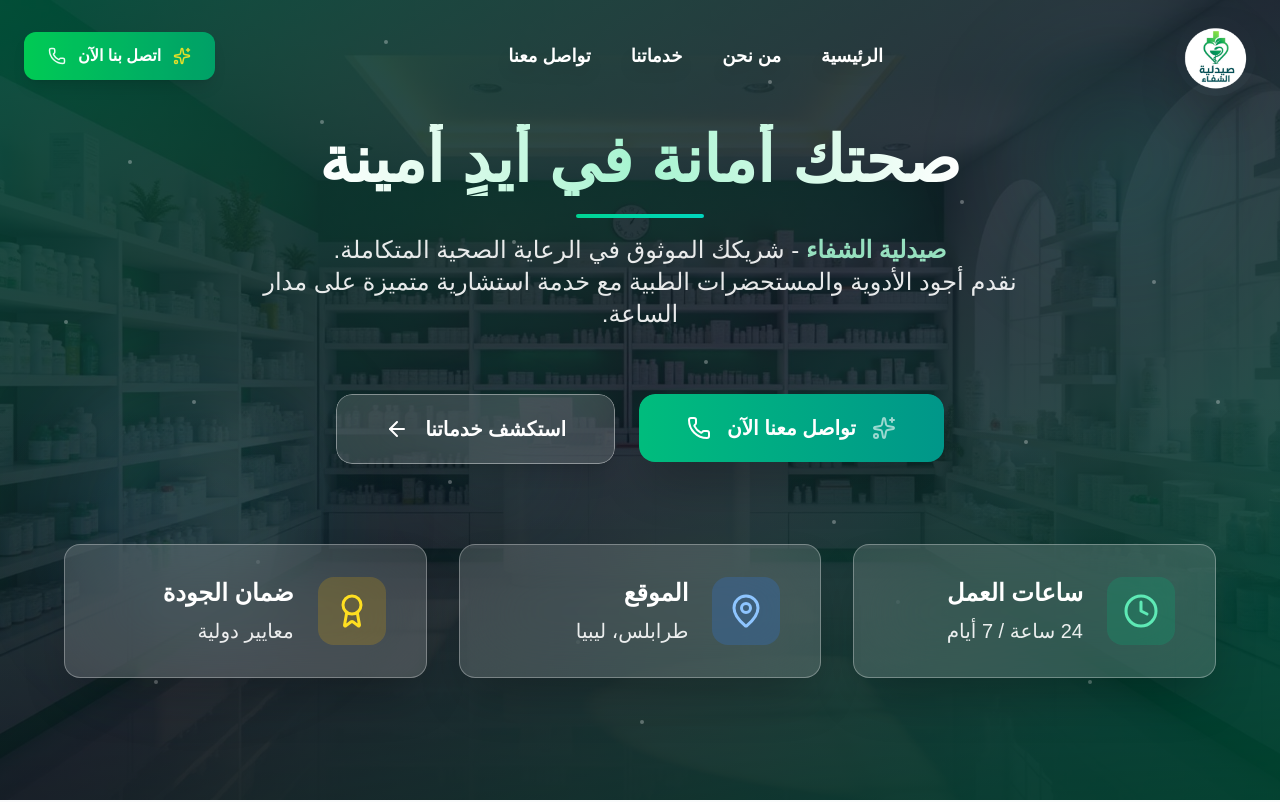
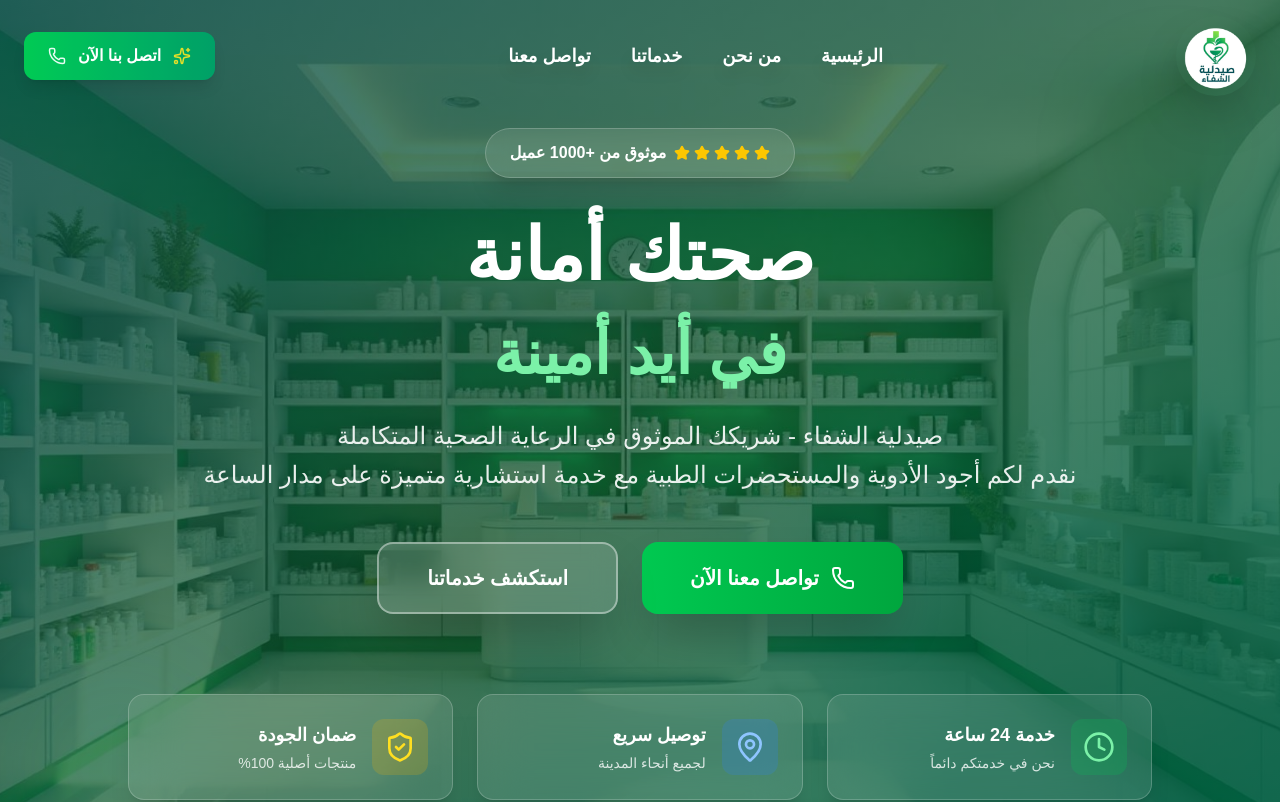
Before and after one commit to Win11HW/Health, a Next.js app: page / in a window 1280 px wide. Shown: the top 802 px of the page. Built offline with nearby package versions, Linux system fonts and the light colour scheme.

Commit message:
Refactor Hero component layout and styling; update background image, gradients, and add trust badge for enhanced visual appeal and user engagement.

```diff
--- a/components/Hero.tsx
+++ b/components/Hero.tsx
@@ -1,162 +1,128 @@
-"use client";
-
 import Image from 'next/image';
 import Link from 'next/link';
-import { Phone, ArrowLeft, Clock, MapPin, Award, Sparkles } from "lucide-react";
+import { Phone, Clock, MapPin, ShieldCheck, Star } from "lucide-react";
 
 export default function Hero() {
   return (
-    <div className="min-h-screen relative overflow-hidden" id="#">
-      <div className="relative w-full h-screen">
+    <div className="relative min-h-screen" id="#">
+
       {/* Background Image */}
       <div className="absolute inset-0">
         <Image
           src="/hero-bg.jpg"
-            alt="Hero Background"
+          alt="صيدلية الشفاء - الرعاية الصحية المتميزة"
           fill
-            className="object-cover w-full h-full"
           priority
+          className="object-cover"
         />
-          <div className="absolute inset-0 bg-black/40"></div> {/* optional overlay */}
+        {/* Professional Gradient Overlay */}
+        <div className="absolute inset-0 bg-gradient-to-br from-teal-900/80 via-green-900/70 to-emerald-800/90"></div>
       </div>
 
-        {/* Gradient Overlays */}
-        <div className="absolute inset-0 bg-gradient-to-br from-emerald-900/85 via-gray-900/75 to-emerald-800/90"></div>
-        <div className="absolute inset-0 bg-gradient-to-t from-black/30 via-transparent to-transparent"></div>
+      {/* Floating Decorative Elements */}
+      <div className="absolute inset-0 overflow-hidden pointer-events-none">
+        <div className="absolute top-20 right-10 w-32 h-32 bg-green-400/10 rounded-full blur-3xl animate-pulse"></div>
+        <div className="absolute bottom-20 left-10 w-40 h-40 bg-teal-400/10 rounded-full blur-3xl animate-pulse" style={{ animationDelay: '1s' }}></div>
+      </div>
 
-        {/* Animated Floating Elements */}
-        <div className="absolute inset-0 overflow-hidden">
-          <div className="floating-element absolute top-20 right-20 w-40 h-40 bg-gradient-to-r from-emerald-400/15 to-teal-400/15 rounded-full blur-3xl animate-float"></div>
-          <div className="floating-element absolute bottom-40 left-20 w-60 h-60 bg-gradient-to-r from-blue-400/10 to-emerald-400/10 rounded-full blur-3xl animate-float-delayed"></div>
-          <div className="floating-element absolute top-1/2 left-1/3 w-32 h-32 bg-gradient-to-r from-teal-400/10 to-emerald-400/10 rounded-full blur-2xl animate-pulse"></div>
+      <div className="container mx-auto px-6 py-32 relative z-10">
+        <div className="max-w-5xl mx-auto text-center">
 
-          {/* Particles */}
-          <div className="particles absolute inset-0">
-            {[
-              { left: '10%', top: '20%', delay: '0s', duration: '2s' },
-              { left: '25%', top: '15%', delay: '0.5s', duration: '3s' },
-              { left: '40%', top: '30%', delay: '1s', duration: '2.5s' },
-              { left: '60%', top: '10%', delay: '1.5s', duration: '3.5s' },
-              { left: '75%', top: '25%', delay: '2s', duration: '2s' },
-              { left: '90%', top: '35%', delay: '0.3s', duration: '4s' },
-              { left: '15%', top: '50%', delay: '1.2s', duration: '2.8s' },
-              { left: '35%', top: '60%', delay: '0.8s', duration: '3.2s' },
-              { left: '55%', top: '45%', delay: '2.5s', duration: '2.3s' },
-              { left: '80%', top: '55%', delay: '0.2s', duration: '3.8s' },
-              { left: '20%', top: '70%', delay: '1.8s', duration: '2.7s' },
-              { left: '45%', top: '80%', delay: '0.7s', duration: '3.3s' },
-              { left: '70%', top: '75%', delay: '2.2s', duration: '2.1s' },
-              { left: '85%', top: '85%', delay: '1.3s', duration: '3.7s' },
-              { left: '5%', top: '40%', delay: '0.9s', duration: '2.9s' },
-              { left: '30%', top: '5%', delay: '2.8s', duration: '2.4s' },
-              { left: '50%', top: '90%', delay: '0.4s', duration: '3.6s' },
-              { left: '65%', top: '65%', delay: '1.7s', duration: '2.6s' },
-              { left: '95%', top: '50%', delay: '2.3s', duration: '3.1s' },
-              { left: '12%', top: '85%', delay: '1.1s', duration: '2.2s' }
-            ].map((particle, i) => (
-              <div
-                key={i}
-                className="particle absolute w-1 h-1 bg-white/30 rounded-full animate-twinkle"
-                style={{
-                  left: particle.left,
-                  top: particle.top,
-                  animationDelay: particle.delay,
-                  animationDuration: particle.duration
-                }}
-              />
+          {/* Trust Badge */}
+          <div className="flex justify-center mb-8">
+            <div className="inline-flex items-center gap-2 bg-white/10 backdrop-blur-md px-6 py-3 rounded-full border border-white/20 shadow-xl">
+              <div className="flex items-center gap-1">
+                {[...Array(5)].map((_, i) => (
+                  <Star key={i} size={16} className="text-yellow-400 fill-current" />
                 ))}
+              </div>
+              <span className="text-white font-bold">موثوق من +1000 عميل</span>
             </div>
           </div>
 
-        {/* Main Content */}
-        <div className="relative h-full flex flex-col items-center justify-center text-white text-center px-6 z-10">
+          {/* Main Heading */}
+          <div className="text-white mb-12">
+            <h1 className="text-5xl md:text-7xl font-black leading-tight mb-6">
+              صحتك أمانة
+            </h1>
+            <h2 className="text-4xl md:text-6xl font-black text-green-300 mb-8">
+              في أيد أمينة
+            </h2>
 
-          {/* Hero Title */}
-          <div className="hero-title-container mb-0">
-            <h1 className="hero-title text-5xl md:text-7xl lg:text-8xl font-black leading-tight mb-4">
-              <span className="hero-gradient-text bg-gradient-to-r from-white via-emerald-200 to-white bg-clip-text text-transparent animate-gradient">
-                صحتك أمانة
-                في أيدٍ أمينة
-              </span>
-            </h1>
-
-            <div className="hero-line w-32 h-1 bg-gradient-to-r from-emerald-400 to-teal-400 mx-auto rounded-full shadow-lg"></div>
+            {/* Subtitle */}
+            <p className="text-xl md:text-2xl text-white/90 max-w-4xl mx-auto leading-relaxed font-medium">
+              صيدلية الشفاء - شريكك الموثوق في الرعاية الصحية المتكاملة
+              <br className="hidden md:block" />
+              نقدم لكم أجود الأدوية والمستحضرات الطبية مع خدمة استشارية متميزة على مدار الساعة
+            </p>
           </div>
 
-          {/* Hero Subtitle */}
-          <p className="hero-subtitle text-xl md:text-2xl max-w-4xl opacity-95 mb-16 font-medium">
-            <span className="text-emerald-200 font-bold">صيدلية الشفاء</span> - شريكك الموثوق في الرعاية الصحية المتكاملة.
-            <br className="hidden md:block" />
-            نقدم أجود الأدوية والمستحضرات الطبية مع خدمة استشارية متميزة على مدار الساعة.
-          </p>
-
           {/* CTA Buttons */}
-          <div className="hero-cta-container flex flex-col sm:flex-row gap-6 mb-20 mt-0">
+          <div className="flex flex-col sm:flex-row gap-6 justify-center mb-20">
             <Link
               href="#contact"
-              className="group relative overflow-hidden rounded-2xl shadow-2xl transform hover:scale-105 transition-all duration-300"
+              className="group relative overflow-hidden bg-gradient-to-r from-green-500 to-green-600 hover:from-green-600 hover:to-green-700 text-white px-12 py-5 rounded-2xl font-bold text-xl transition-all shadow-2xl hover:shadow-green-500/25 hover:scale-105 flex items-center justify-center gap-3"
             >
-              <div className="absolute inset-0 bg-gradient-to-r from-emerald-500 to-teal-600 opacity-0 group-hover:opacity-100 transition-opacity duration-300 rounded-2xl"></div>
-              <div className="relative flex items-center justify-center gap-4 px-12 py-5 bg-gradient-to-r from-emerald-500 to-teal-600 text-white font-bold text-xl rounded-2xl shadow-2xl group-hover:shadow-emerald-500/25 transition-all duration-300">
-                <Sparkles size={24} className="animate-pulse" />
+              <Phone size={24} />
               تواصل معنا الآن
-                <Phone size={24} />
-              </div>
+              <div className="absolute inset-0 bg-white/20 translate-y-full group-hover:translate-y-0 transition-transform"></div>
             </Link>
 
             <Link
               href="#services"
-              className="group relative overflow-hidden rounded-2xl shadow-xl transform hover:scale-105 transition-all duration-300"
+              className="bg-white/15 hover:bg-white/25 backdrop-blur-md text-white border-2 border-white/40 hover:border-white/60 px-12 py-5 rounded-2xl font-bold text-xl transition-all shadow-2xl hover:scale-105 flex items-center justify-center gap-3"
             >
-              <div className="absolute inset-0 bg-white/20 opacity-0 group-hover:opacity-100 transition-opacity duration-300 rounded-2xl"></div>
-              <div className="relative flex items-center justify-center gap-4 px-12 py-5 bg-white/15 hover:bg-white/25 border border-white/40 backdrop-blur-2xl text-white font-bold text-xl rounded-2xl shadow-xl">
               استكشف خدماتنا
-                <ArrowLeft size={24} />
-              </div>
             </Link>
           </div>
 
           {/* Info Cards */}
-          <div className="hero-cards-container grid grid-cols-1 md:grid-cols-3 gap-8 max-w-6xl w-full">
+          <div className="grid grid-cols-1 md:grid-cols-3 gap-6 max-w-5xl mx-auto">
 
             {/* Hours Card */}
-            <div className="premium-info-card group relative">
-              <div className="card-glow absolute inset-0 bg-gradient-to-r from-emerald-500/20 to-teal-500/20 rounded-2xl blur-xl opacity-0 group-hover:opacity-100 transition-opacity duration-500"></div>
-              <div className="relative bg-white/15 backdrop-blur-2xl px-10 py-8 rounded-2xl border border-white/30 flex items-center gap-6 hover:bg-white/20 transition-all duration-500 shadow-2xl">
-                <div className="icon-container p-4 bg-emerald-500/20 rounded-2xl">
-                  <Clock size={36} className="text-emerald-300" />
+            <div className="group relative">
+              <div className="absolute inset-0 bg-gradient-to-r from-green-500/30 to-teal-500/30 rounded-2xl blur-xl opacity-0 group-hover:opacity-100 transition-opacity"></div>
+              <div className="relative bg-white/10 backdrop-blur-xl border border-white/20 rounded-2xl p-6 hover:bg-white/15 transition-all shadow-xl">
+                <div className="flex items-center gap-4">
+                  <div className="p-3 bg-green-500/20 rounded-xl">
+                    <Clock size={32} className="text-green-300" />
                   </div>
-                <div className="text-right">
-                  <h3 className="text-2xl font-bold mb-2">ساعات العمل</h3>
-                  <p className="text-xl opacity-90 font-medium">24 ساعة / 7 أيام</p>
+                  <div className="text-right flex-1">
+                    <h3 className="text-white font-bold text-lg mb-1">خدمة 24 ساعة</h3>
+                    <p className="text-white/80 text-sm">نحن في خدمتكم دائماً</p>
+                  </div>
                 </div>
               </div>
             </div>
 
             {/* Location Card */}
-            <div className="premium-info-card group relative">
-              <div className="card-glow absolute inset-0 bg-gradient-to-r from-blue-500/20 to-emerald-500/20 rounded-2xl blur-xl opacity-0 group-hover:opacity-100 transition-opacity duration-500"></div>
-              <div className="relative bg-white/15 backdrop-blur-2xl px-10 py-8 rounded-2xl border border-white/30 flex items-center gap-6 hover:bg-white/20 transition-all duration-500 shadow-2xl">
-                <div className="icon-container p-4 bg-blue-500/20 rounded-2xl">
-                  <MapPin size={36} className="text-blue-300" />
+            <div className="group relative">
+              <div className="absolute inset-0 bg-gradient-to-r from-blue-500/30 to-green-500/30 rounded-2xl blur-xl opacity-0 group-hover:opacity-100 transition-opacity"></div>
+              <div className="relative bg-white/10 backdrop-blur-xl border border-white/20 rounded-2xl p-6 hover:bg-white/15 transition-all shadow-xl">
+                <div className="flex items-center gap-4">
+                  <div className="p-3 bg-blue-500/20 rounded-xl">
+                    <MapPin size={32} className="text-blue-300" />
                   </div>
-                <div className="text-right">
-                  <h3 className="text-2xl font-bold mb-2">الموقع</h3>
-                  <p className="text-xl opacity-90 font-medium">طرابلس، ليبيا</p>
+                  <div className="text-right flex-1">
+                    <h3 className="text-white font-bold text-lg mb-1">توصيل سريع</h3>
+                    <p className="text-white/80 text-sm">لجميع أنحاء المدينة</p>
+                  </div>
                 </div>
               </div>
             </div>
 
             {/* Quality Card */}
-            <div className="premium-info-card group relative">
-              <div className="card-glow absolute inset-0 bg-gradient-to-r from-yellow-500/20 to-emerald-500/20 rounded-2xl blur-xl opacity-0 group-hover:opacity-100 transition-opacity duration-500"></div>
-              <div className="relative bg-white/15 backdrop-blur-2xl px-10 py-8 rounded-2xl border border-white/30 flex items-center gap-6 hover:bg-white/20 transition-all duration-500 shadow-2xl">
-                <div className="icon-container p-4 bg-yellow-500/20 rounded-2xl">
-                  <Award size={36} className="text-yellow-300" />
+            <div className="group relative">
+              <div className="absolute inset-0 bg-gradient-to-r from-yellow-500/30 to-green-500/30 rounded-2xl blur-xl opacity-0 group-hover:opacity-100 transition-opacity"></div>
+              <div className="relative bg-white/10 backdrop-blur-xl border border-white/20 rounded-2xl p-6 hover:bg-white/15 transition-all shadow-xl">
+                <div className="flex items-center gap-4">
+                  <div className="p-3 bg-yellow-500/20 rounded-xl">
+                    <ShieldCheck size={32} className="text-yellow-300" />
                   </div>
-                <div className="text-right">
-                  <h3 className="text-2xl font-bold mb-2">ضمان الجودة</h3>
-                  <p className="text-xl opacity-90 font-medium">معايير دولية</p>
+                  <div className="text-right flex-1">
+                    <h3 className="text-white font-bold text-lg mb-1">ضمان الجودة</h3>
+                    <p className="text-white/80 text-sm">منتجات أصلية 100%</p>
+                  </div>
                 </div>
               </div>
             </div>
```
Lines whose indentation alone changed are shown as unchanged.
